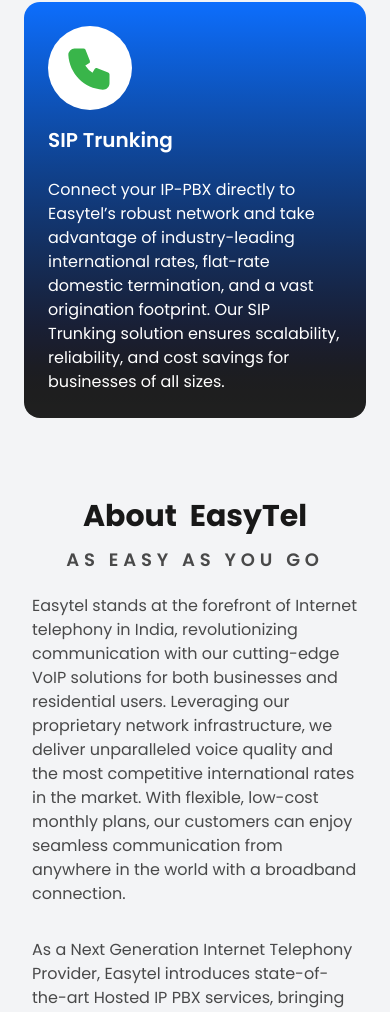
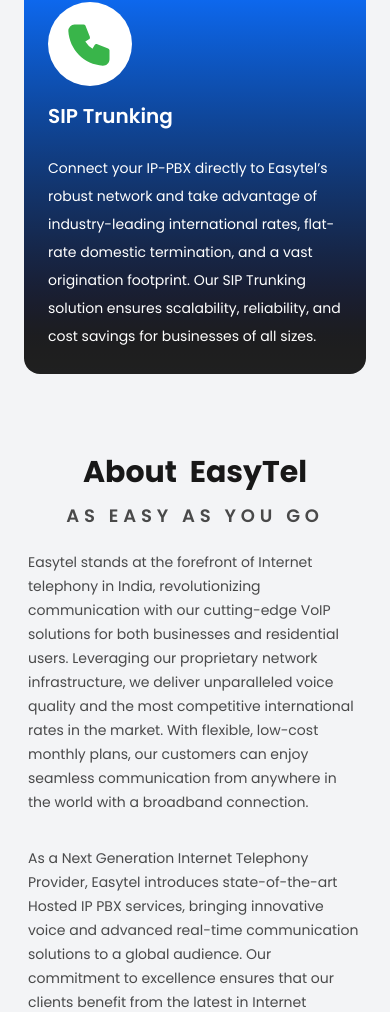
Before and after one commit to kameshravada/easytel, a React (Vite) app: page / in a window 390 px wide. Shown: the part 1774-2786 px from the top of the page. Built offline with nearby package versions, Linux system fonts and the light colour scheme.

Commit message:
developed services section and about company section

```diff
--- a/src/HomeComponents/AboutEasytel.jsx
+++ b/src/HomeComponents/AboutEasytel.jsx
@@ -11,7 +11,7 @@ const AboutEasytel = () => {
         <div className="text-black/70 font-[Poppins] text-lg sm:text-xl lg:text-2xl text-center tracking-[0.3rem] lg:tracking-[0.8rem] flex justify-center font-semibold">
           AS EASY AS YOU GO
         </div>
-        <div className="text-black/70 font-[Poppins] md:text-lg text-start md:text-justify flex flex-col items-center gap-8 px-2 py-5 sm:p-10  ">
+        <div className="text-black/70 font-[Poppins] text-sm leading-6 md:leading-normal md:text-lg text-start md:text-justify flex flex-col items-center gap-8 px-1 py-5 sm:p-10  ">
           <p>
             Easytel stands at the forefront of Internet telephony in India,
             revolutionizing communication with our cutting-edge VoIP solutions
--- a/src/HomeComponents/ServicesSection.jsx
+++ b/src/HomeComponents/ServicesSection.jsx
@@ -22,7 +22,7 @@ const ServicesSection = () => {
                 <div className="text-xl font-semibold">{card.title}</div>
               </div>
 
-              <div className="">
+              <div className="text-sm sm:text-base leading-7 sm:leading-normal">
                 {card.description}
               </div>
             </div>
```
